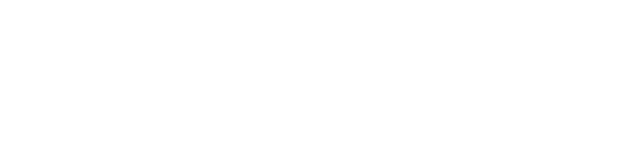
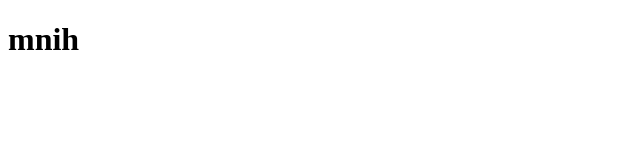
Before and after one commit to levuminh08062000/git-demo, a plain HTML site: page index.html in a window 1280 px wide. Shown: the whole page, without its empty margins (0-640 px from the left). Drawn offline with Linux system fonts and the light colour scheme.

Commit message:
thêm h1

```diff
--- a/index.html
+++ b/index.html
@@ -8,7 +8,7 @@
 </head>
 
 <body>
-
+    <h1>mnih</h1>
 </body>
 
 </html>
```
